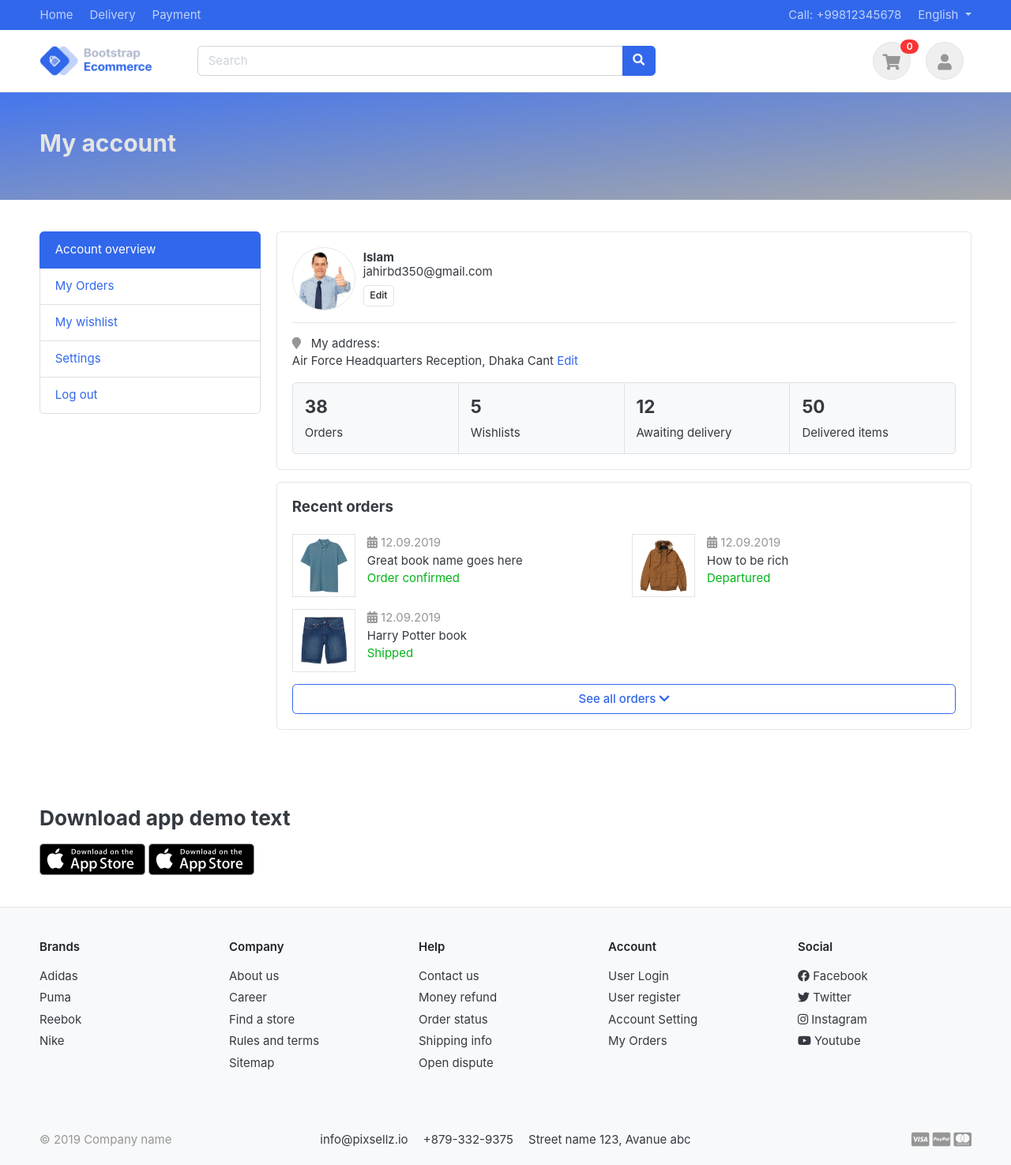
After one commit to jahirbd350/php-mysql-ecommerce, a PHP site: page /isd-ecommerce/user_profile.php in a window 1280 px wide. The commit adds this page. Shown: the whole page at 79% size. Run offline with PHP 8.4, Linux system fonts and the light colour scheme; a user stored in the database is signed in; data comes from the database, SQL or seed files in the repository.

Commit message:
17 Jan 21

```diff
--- a/app/classes/Login.php
+++ b/app/classes/Login.php
@@ -99,6 +99,16 @@ class Login extends Database
         return $message;
     }
 
+    public function getUserDetails($user_id){
+        $sql = "SELECT * FROM users WHERE id = '$user_id'";
+        if (mysqli_query($this->link,$sql)){
+            return mysqli_query($this->link,$sql);
+        } else {
+            die('getUserDetails Query Problem: '.mysqli_error($this->link));
+        }
+
+    }
+
     public static function userLogout()
     {
         session_destroy();
--- a/header.php
+++ b/header.php
@@ -133,13 +133,17 @@
                         <?php if (isset($_SESSION['user_id'])){ ?>
                             <div class="widget-header icontext">
                                 <div class="text">
-                                    <span class="text-muted">Welcome!</span>
                                     <div class="dropdown">
-                                        <button class="btn dropdown-toggle" type="button" id="dropdownMenuButton" data-toggle="dropdown" aria-haspopup="true" aria-expanded="false">
-                                            <?php echo $_SESSION['name']; ?>
+                                        <button class="icon icon-sm rounded-circle border" type="button" id="dropdownMenuButton" data-toggle="dropdown" aria-haspopup="true" aria-expanded="false">
+                                            <i class="fa fa-user"></i>
                                         </button>
-                                        <div class="dropdown-menu" aria-labelledby="dropdownMenuButton">
+                                        <div class="dropdown-menu dropdown-menu-right" aria-labelledby="dropdownMenuButton">
+
+                                            <a class="dropdown-item" href="#"><?php echo $_SESSION['name']?></a>
+                                            <div class="dropdown-divider"></div>
+                                            <a class="dropdown-item" href="user_profile.php">My Account</a>
                                             <a class="dropdown-item" href="?status=logout">Logout</a>
+
                                         </div>
                                     </div>
                                 </div>
--- a/shopping-cart.php
+++ b/shopping-cart.php
@@ -15,7 +15,7 @@ if(isset($_GET["action"]))
             {
                 unset($_SESSION["shopping_cart"][$keys]);
                 //echo '<script>alert("Item Removed")</script>';
-                //echo '<script>window.location="index.php"</script>';
+                //echo '<script>window.location="product_details.php"</script>';
             }
         }
     }
@@ -87,7 +87,7 @@ include 'header.php';
                             <td class="text-right">
                                 <a data-original-title="Save to Wishlist" title="" href="#" class="btn btn-outline-primary" data-toggle="tooltip">
                                     <i class="fa fa-heart"></i></a>
-                                <a href="?action=deleteCartItem&&id=<?php echo $row["item_id"]?>" class="btn btn-outline-primary"> <i class="fa fa-trash"></i></a>
+                                <a href="?action=deleteCartItem&&product_id=<?php echo $row["item_id"]?>" class="btn btn-outline-primary"> <i class="fa fa-trash"></i></a>
                             </td>
                         </tr>
                         <?php } ?>
--- /dev/null
+++ b/user_profile.php
@@ -0,0 +1,150 @@
+<?php
+session_start();
+include 'vendor/autoload.php';
+use App\classes\Login;
+
+$login = new Login();
+$user = $login->getUserDetails($_SESSION['user_id']);
+$userInfo = mysqli_fetch_assoc($user);
+
+/*echo '<pre>';
+print_r($userInfo);
+print_r($_SESSION);
+echo '</pre>';*/
+
+include 'header.php';
+?>
+
+<!-- ========================= SECTION PAGETOP ========================= -->
+<section class="section-pagetop bg-gradient-blue">
+<div class="container">
+	<h2 class="title-page text-light">My account</h2>
+</div> <!-- container //  -->
+</section>
+<!-- ========================= SECTION PAGETOP END// ========================= -->
+
+<!-- ========================= SECTION CONTENT ========================= -->
+<section class="section-content padding-y">
+<div class="container">
+
+<div class="row">
+	<aside class="col-md-3">
+		<nav class="list-group">
+			<a class="list-group-item active" href="page-profile-main.html"> Account overview  </a>
+			<a class="list-group-item" href="page-profile-orders.html"> My Orders </a>
+			<a class="list-group-item" href="page-profile-wishlist.html"> My wishlist </a>
+			<a class="list-group-item" href="page-profile-setting.html"> Settings </a>
+			<a class="list-group-item" href="?status=logout"> Log out </a>
+		</nav>
+	</aside> <!-- col.// -->
+	<main class="col-md-9">
+
+		<article class="card mb-3">
+			<div class="card-body">
+
+				<figure class="icontext">
+						<div class="icon">
+							<img class="rounded-circle img-sm border" src="images/avatars/avatar3.jpg">
+						</div>
+						<div class="text">
+							<strong> <?php echo $_SESSION['name']; ?> </strong> <br>
+							<p class="mb-2"> <?php echo $userInfo['email_address']; ?>  </p>
+							<a href="#" class="btn btn-light btn-sm">Edit</a>
+						</div>
+				</figure>
+				<hr>
+				<p>
+					<i class="fa fa-map-marker text-muted"></i> &nbsp; My address:
+					 <br>
+                    <?php echo $userInfo['address']; ?>
+					<a href="#" class="btn-link"> Edit</a>
+				</p>
+
+
+
+				<article class="card-group card-stat">
+					<figure class="card bg">
+						<div class="p-3">
+							 <h4 class="title">38</h4>
+							<span>Orders</span>
+						</div>
+					</figure>
+					<figure class="card bg">
+						<div class="p-3">
+							 <h4 class="title">5</h4>
+							<span>Wishlists</span>
+						</div>
+					</figure>
+					<figure class="card bg">
+						<div class="p-3">
+							 <h4 class="title">12</h4>
+							<span>Awaiting delivery</span>
+						</div>
+					</figure>
+					<figure class="card bg">
+						<div class="p-3">
+							 <h4 class="title">50</h4>
+							<span>Delivered items</span>
+						</div>
+					</figure>
+				</article>
+
+
+			</div> <!-- card-body .// -->
+		</article> <!-- card.// -->
+
+		<article class="card  mb-3">
+			<div class="card-body">
+				<h5 class="card-title mb-4">Recent orders </h5>
+
+				<div class="row">
+				<div class="col-md-6">
+					<figure class="itemside  mb-3">
+						<div class="aside"><img src="images/items/1.jpg" class="border img-sm"></div>
+						<figcaption class="info">
+							<time class="text-muted"><i class="fa fa-calendar-alt"></i> 12.09.2019</time>
+							<p>Great book name goes here </p>
+							<span class="text-success">Order confirmed </span>
+						</figcaption>
+					</figure>
+				</div> <!-- col.// -->
+				<div class="col-md-6">
+					<figure class="itemside  mb-3">
+						<div class="aside"><img src="images/items/2.jpg" class="border img-sm"></div>
+						<figcaption class="info">
+							<time class="text-muted"><i class="fa fa-calendar-alt"></i> 12.09.2019</time>
+							<p>How to be rich</p>
+							<span class="text-success">Departured</span>
+						</figcaption>
+					</figure>
+				</div> <!-- col.// -->
+				<div class="col-md-6">
+					<figure class="itemside mb-3">
+						<div class="aside"><img src="images/items/3.jpg" class="border img-sm"></div>
+						<figcaption class="info">
+							<time class="text-muted"><i class="fa fa-calendar-alt"></i> 12.09.2019</time>
+							<p>Harry Potter book </p>
+							<span class="text-success">Shipped  </span>
+						</figcaption>
+					</figure>
+				</div> <!-- col.// -->
+			</div> <!-- row.// -->
+
+			<a href="#" class="btn btn-outline-primary btn-block"> See all orders <i class="fa fa-chevron-down"></i>  </a>
+			</div> <!-- card-body .// -->
+		</article> <!-- card.// -->
+
+	</main> <!-- col.// -->
+</div>
+
+</div> <!-- container .//  -->
+</section>
+<!-- ========================= SECTION CONTENT END// ========================= -->
+
+
+
+
+<!-- ========================= FOOTER ========================= -->
+<?php
+    include 'footer.php';
+?>
```
Also changed, not shown: app/classes/Cart.php (added, +59 -0 lines), category_page.php (+10 -47 lines), reset_password.php (+3 -6 lines).
